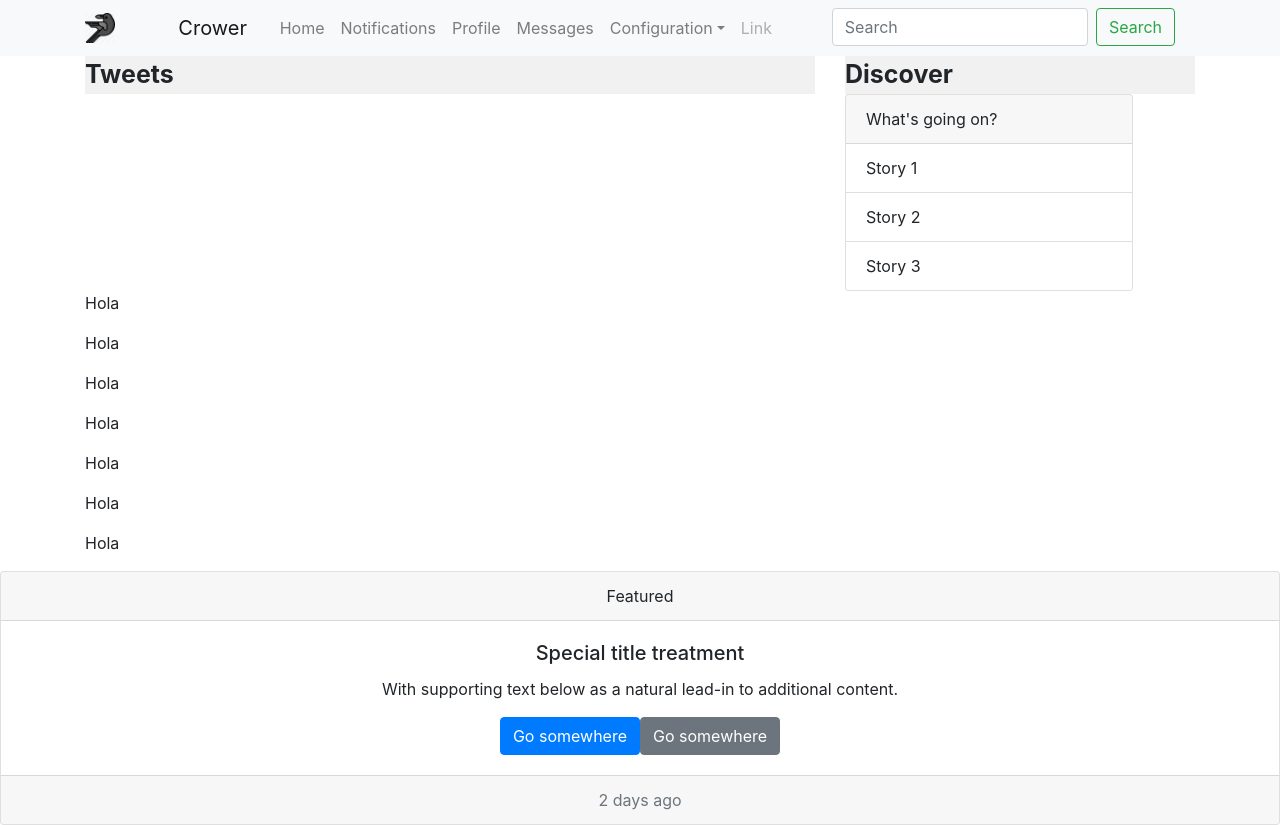
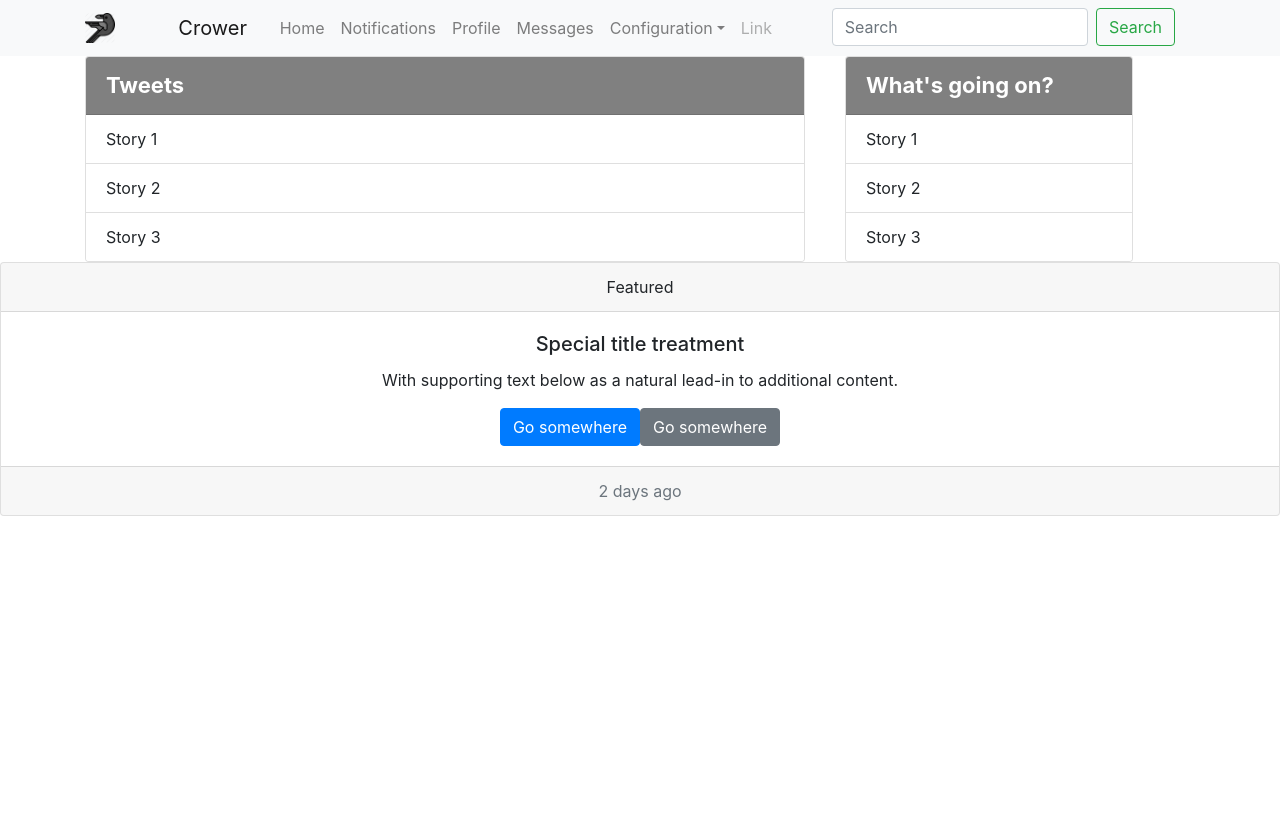
Before and after one commit to FSD0321STR/twitter, a React (Vite) app: page /Jose in a window 1280 px wide. After the commit the page ends 800 px from the top, so only its background shows below. Built offline with nearby package versions, Linux system fonts and the light colour scheme.

Commit message:
logout function

```diff
--- a/src/components/tweets/tweets/list/feed/feed.css
+++ b/src/components/tweets/tweets/list/feed/feed.css
@@ -5,9 +5,10 @@
 }
 
 .feed__header {
-  background-color: rgb(241, 241, 241);
+  background-color: grey;
   position: sticky;
   top: 0;
-  font-size: 25px;
+  color: white;
+  font-size: 22px;
   font-weight: bold;
 }
--- a/src/components/tweets/tweets/list/feed/feed.jsx
+++ b/src/components/tweets/tweets/list/feed/feed.jsx
@@ -13,12 +13,20 @@ function Feed() {
     <Container>
       <Row>
         <Col className="feed" sm={8}>
-          <header className="feed__header">Tweets</header>
+          <Card style={{ width: "45rem" }}>
+            <Card.Header className="feed__header">Tweets</Card.Header>
+            <ListGroup variant="flush">
+              <ListGroup.Item>Story 1</ListGroup.Item>
+              <ListGroup.Item>Story 2</ListGroup.Item>
+              <ListGroup.Item>Story 3</ListGroup.Item>
+            </ListGroup>
+          </Card>
         </Col>
         <Col className="widgets" sm={4}>
-          <header className="feed__discover">Discover</header>
           <Card style={{ width: "18rem" }}>
-            <Card.Header>What's going on?</Card.Header>
+            <Card.Header className="feed__discover">
+              What's going on?
+            </Card.Header>
             <ListGroup variant="flush">
               <ListGroup.Item>Story 1</ListGroup.Item>
               <ListGroup.Item>Story 2</ListGroup.Item>
@@ -27,12 +35,6 @@ function Feed() {
           </Card>
         </Col>
       </Row>
-      <Row>
-        <Col sm={8}>
-          <TweetsFeed />
-        </Col>
-        <Col className="widgets" sm={4}></Col>
-      </Row>
     </Container>
   );
 }
--- a/src/components/tweets/tweets/list/feed/widgets.css
+++ b/src/components/tweets/tweets/list/feed/widgets.css
@@ -1,7 +1,8 @@
 .feed__discover {
-  background-color: rgb(241, 241, 241);
+  background-color: grey;
   position: sticky;
   top: 0;
-  font-size: 25px;
+  color: white;
+  font-size: 22px;
   font-weight: bold;
 }
```
